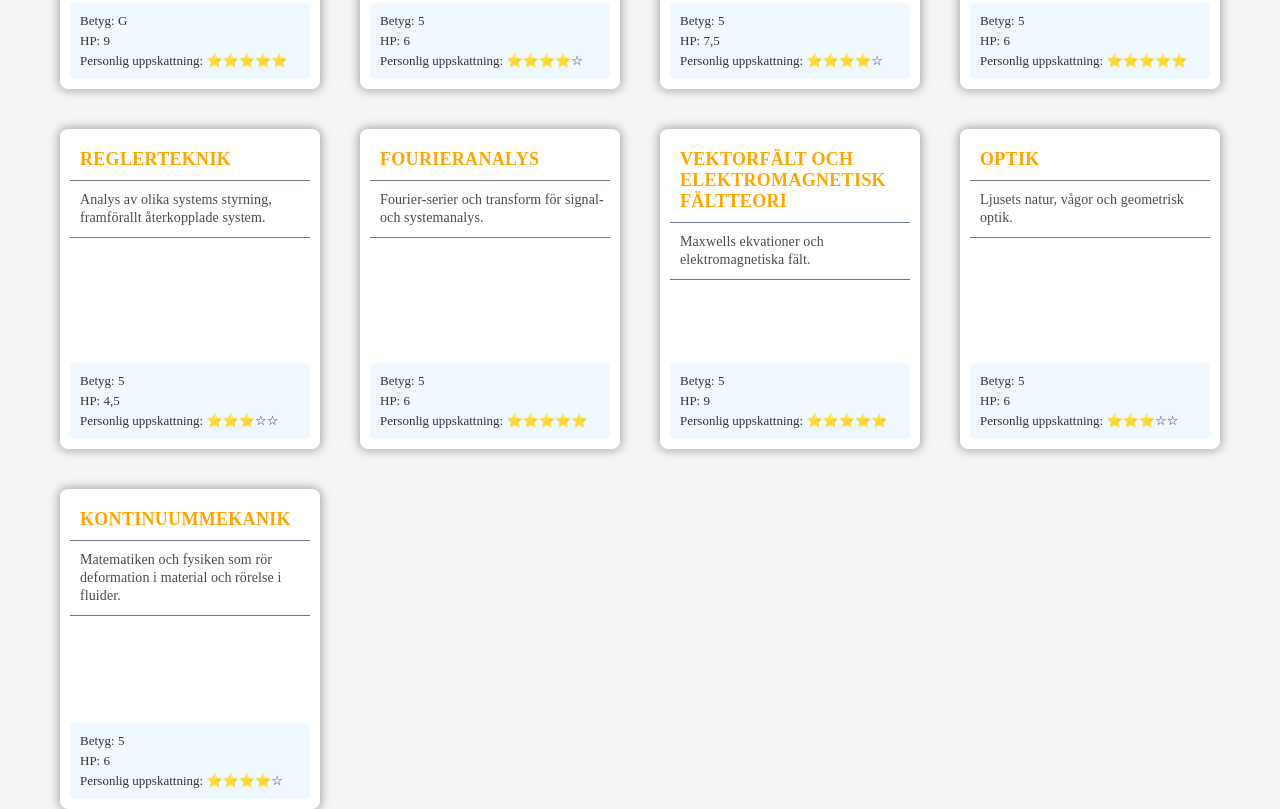
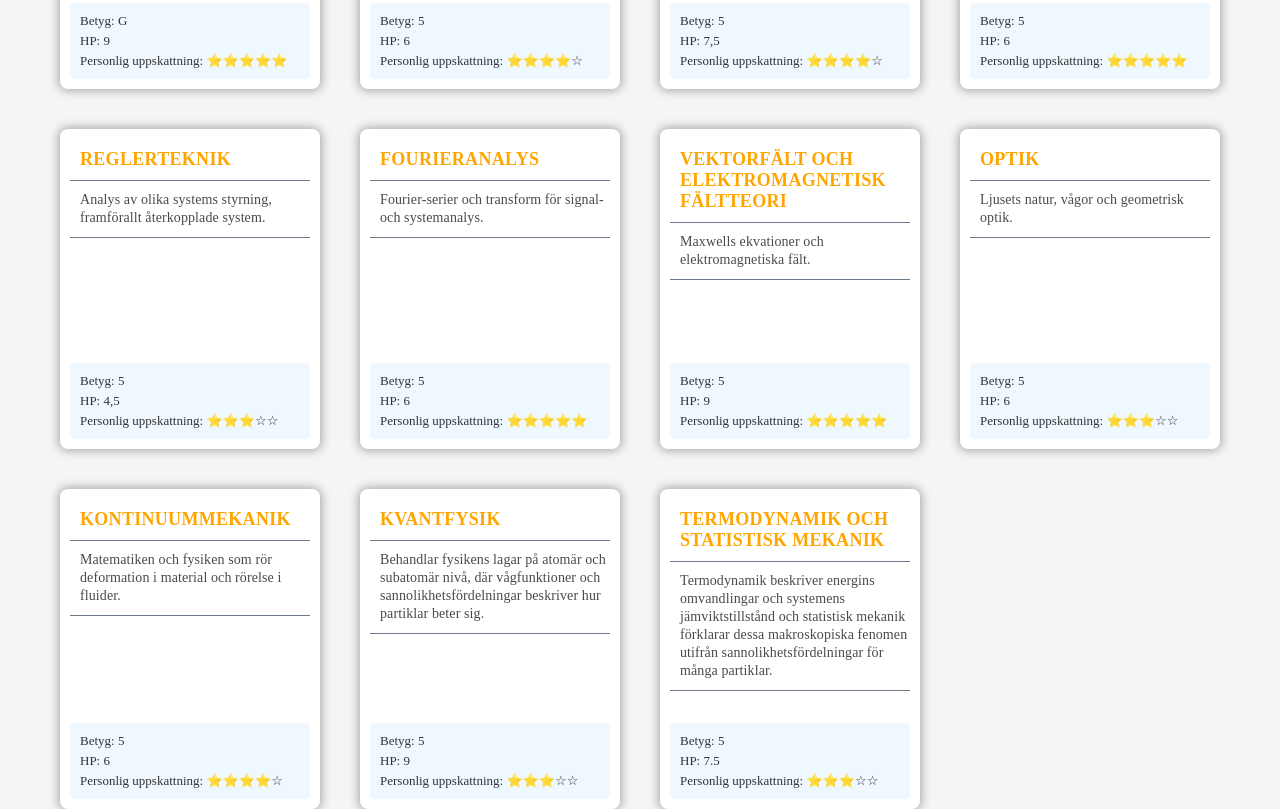
Before and after one commit to Orni8989/Personlig-websida, a plain HTML site: page tekniskfysik.html in a window 1280 px wide. Shown: the part 1171-1980 px from the top of the page. Drawn offline with Linux system fonts and the light colour scheme.

Commit message:
Added courses

```diff
--- a/tekniskfysik.html
+++ b/tekniskfysik.html
@@ -204,6 +204,26 @@
             </div>
         </div>
 
+        <div class="box">
+            <h2>KVANTFYSIK</h2>
+            <p class="description">Behandlar fysikens lagar på atomär och subatomär nivå, där vågfunktioner och sannolikhetsfördelningar beskriver hur partiklar beter sig.</p>
+            <div class="course-info">
+                <span class="grade">Betyg: 5</span>
+                <span class="credits">HP: 9</span>
+                <span class="personal">Personlig uppskattning: ⭐⭐⭐☆☆</span>
+            </div>
+        </div>
+
+        <div class="box">
+            <h2>TERMODYNAMIK OCH STATISTISK MEKANIK</h2>
+            <p class="description">Termodynamik beskriver energins omvandlingar och systemens jämviktstillstånd och statistisk mekanik förklarar dessa makroskopiska fenomen utifrån sannolikhetsfördelningar för många partiklar.</p>
+            <div class="course-info">
+                <span class="grade">Betyg: 5</span>
+                <span class="credits">HP: 7.5</span>
+                <span class="personal">Personlig uppskattning: ⭐⭐⭐☆☆</span>
+            </div>
+        </div>
+
 
 
 
```
Also changed, not shown: ekonomi.html (+20 -0 lines).
